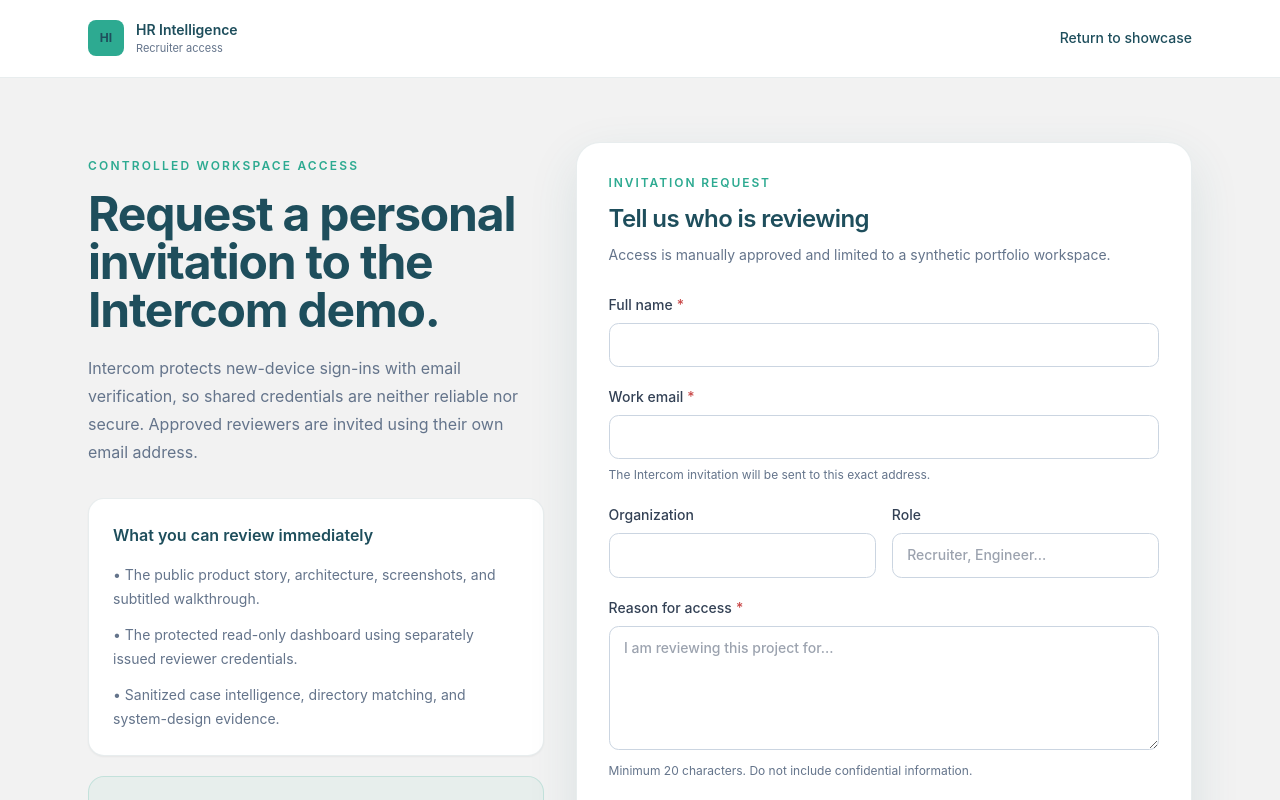
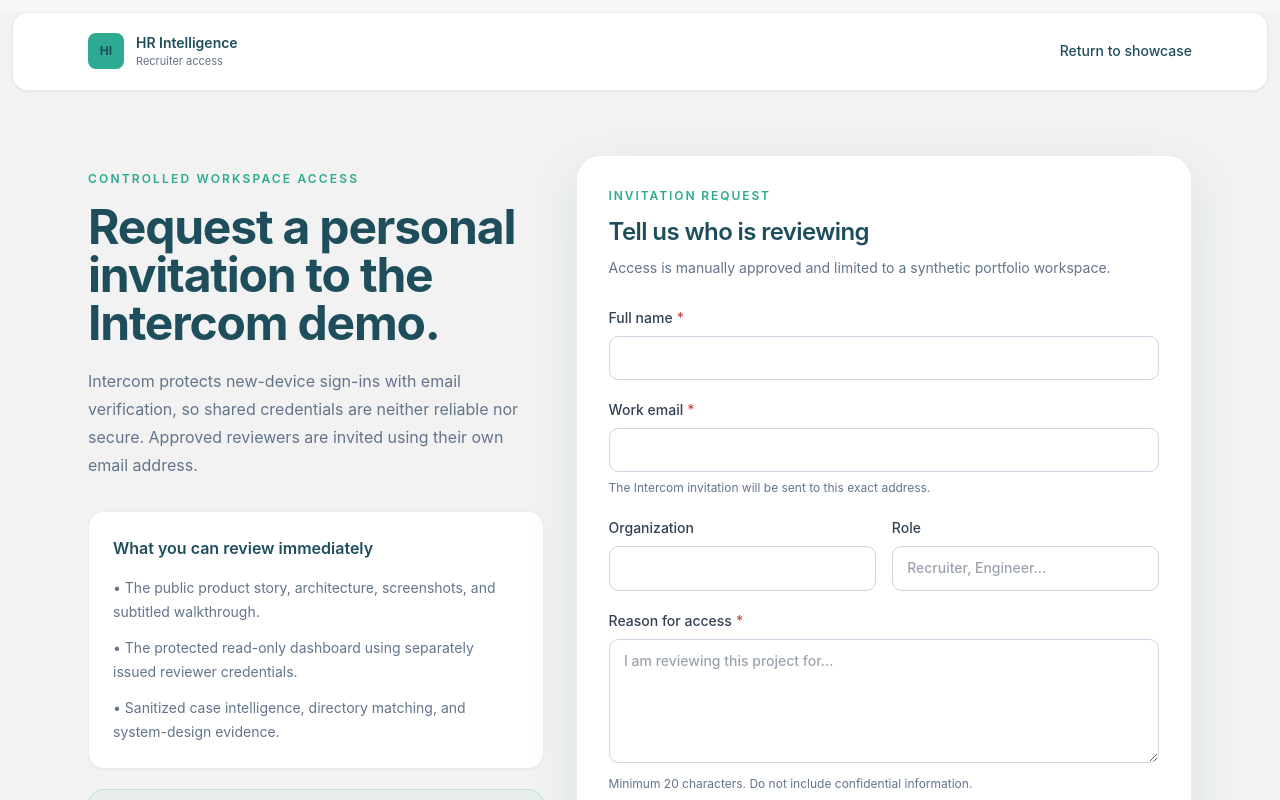
Before and after one commit to Zebishah/CaseLens, a Next.js app in the folder Intercom-app/web/: page /access in a window 1280 px wide. Shown: the top 800 px of the page. Built offline with nearby package versions, Linux system fonts and the light colour scheme; no server answers.

Commit message:
Improve invitation failure feedback and access page header

```diff
--- a/Intercom-app/web/app/access/page.tsx
+++ b/Intercom-app/web/app/access/page.tsx
@@ -41,8 +41,12 @@ export default function AccessRequestPage() {
     } catch (err) {
       if (err instanceof ApiError && err.status === 429) {
         setError('Too many requests were submitted from this network. Please try again later.');
+      } else if (err instanceof ApiError && err.status === 400) {
+        setError('Please review the form fields and submit the request again.');
+      } else if (err instanceof ApiError && err.sleeping) {
+        setError('The invitation service is starting. Please retry in a moment.');
       } else {
-        setError(err instanceof Error ? err.message : 'The request could not be submitted');
+        setError('The invitation service is temporarily unavailable. Please try again shortly.');
       }
       setState('idle');
     }
@@ -50,7 +54,7 @@ export default function AccessRequestPage() {
 
   return (
     <main className="theme-light min-h-screen bg-paper text-foreground">
-      <header className="border-b border-primary/10 bg-white">
+      <header className="mx-3 mt-3 rounded-2xl border border-primary/10 bg-white shadow-sm">
         <div className="mx-auto flex max-w-6xl items-center justify-between px-4 py-5 md:px-6">
           <Link href="/" className="flex items-center gap-3">
             <span className="flex h-9 w-9 items-center justify-center rounded-lg bg-secondary text-xs font-bold text-primary">HI</span>
```
